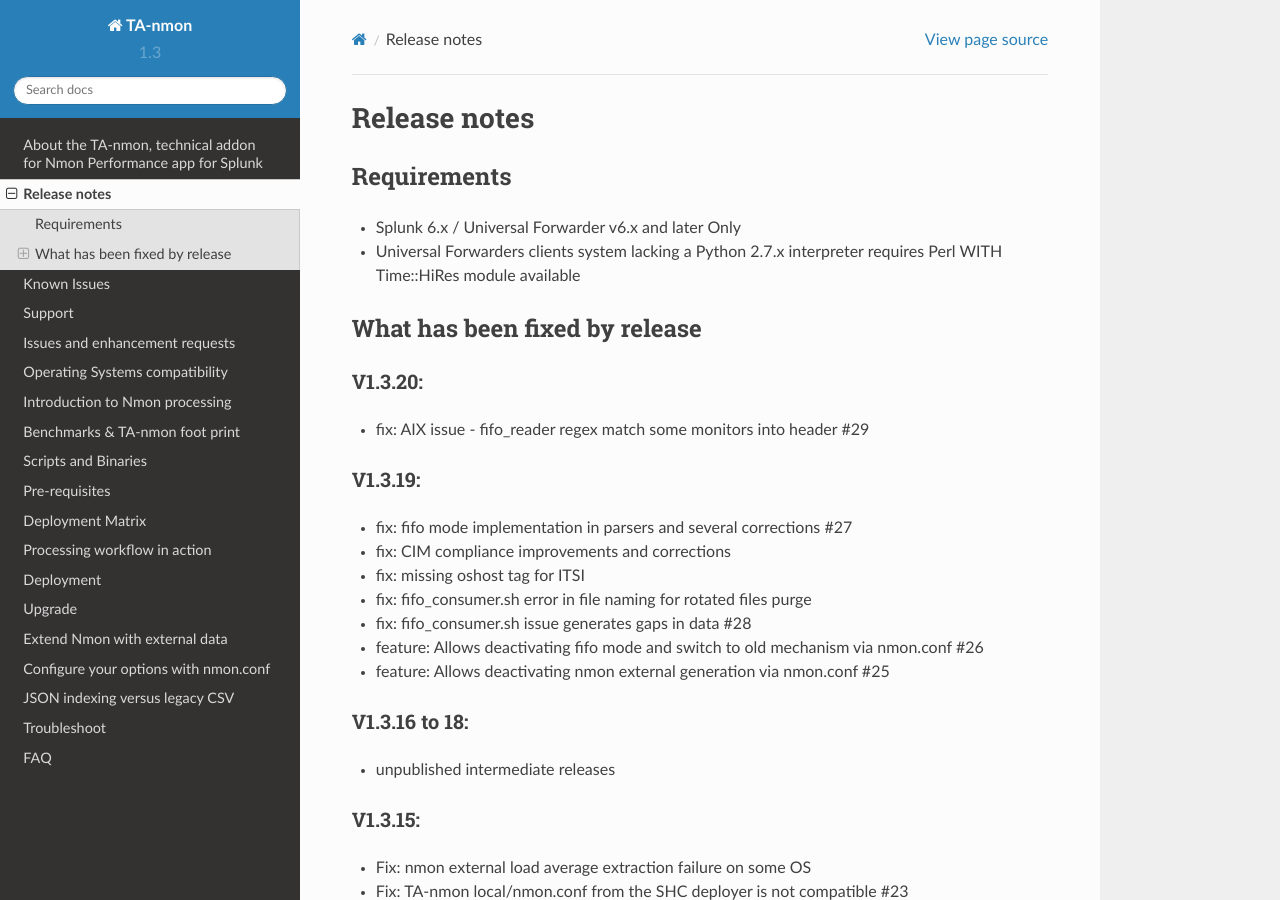
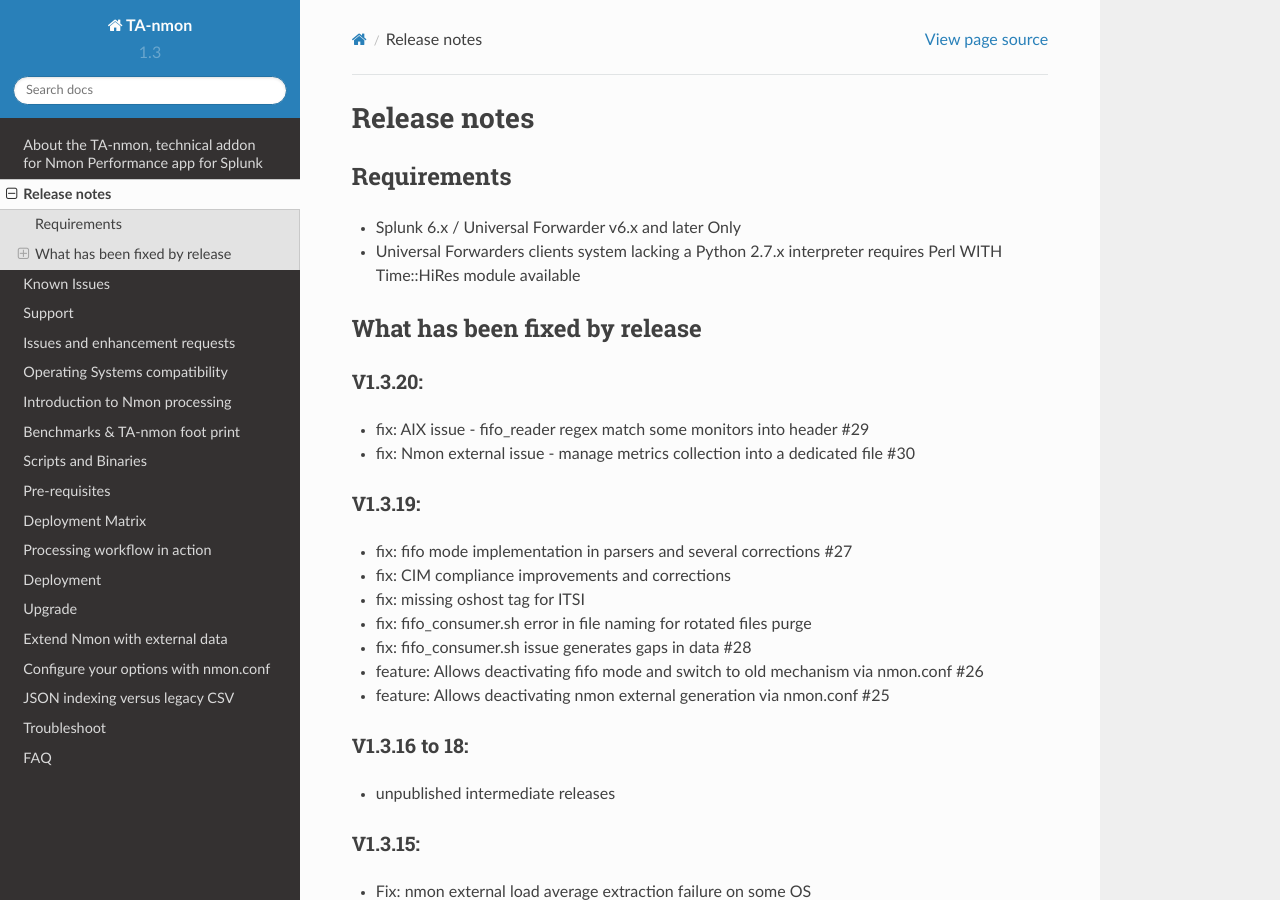
Before and after one commit to guilhemmarchand/TA-nmon, a Sphinx documentation site: the page built from docs/releasenotes.rst, in a window 1280 px wide and 900 px high. Built offline with Sphinx 7.4.7 and the Read the Docs theme 2.0.0, drawn with Linux system fonts in a browser that asks for light colours.

Commit message:
Nmon external issue - manage metrics collection into a dedicated file #30

```diff
--- a/docs/releasenotes.rst
+++ b/docs/releasenotes.rst
@@ -19,6 +19,7 @@
 ========
 
 - fix: AIX issue - fifo_reader regex match some monitors into header #29
+- fix: Nmon external issue - manage metrics collection into a dedicated file #30
 
 ========
 V1.3.19:
```
Also changed, not shown: 5 other files.
